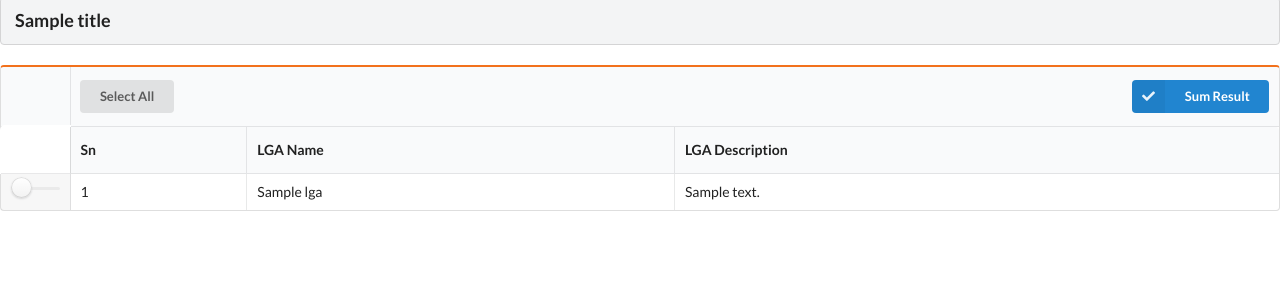
After one commit to Ademic2022/polling_unit_app, a Flask app: template web_app/templates/summed_results.html in a window 1280 px wide. The commit adds this page. Shown: the top 300 px of the page. Run offline with Flask 3, Linux system fonts and the light colour scheme; the template is opened without the code that fills it: most values are stand-ins (such as "Sample title", 1, 10 or a date in 2020); some libraries are stand-ins or nearby versions.

Commit message:
modified:   models/engine/db_connection.py 	new file:   models/lga.py 	modified:   web_app/routes.py 	new file:   web_app/static/scripts/summed_result.js 	modified:   web_app/templates/base.html 	modified:   web_app/templates/result.html 	new file:   web_app/templates/summed_results.html

```diff
--- /dev/null
+++ b/web_app/static/scripts/summed_result.js
@@ -0,0 +1,32 @@
+$(document).ready(function() {
+    // Click event for the "Select All" button
+    $('#select_all').click(function() {
+        // Check all checkboxes
+        $('.lga-checkbox').prop('checked', true);
+    });
+
+    $('#select-lgas-button').click(function() {
+        var selectedLGAs = [];
+        $('.lga-checkbox:checked').each(function() {
+            var lgaId = $(this).data('id');
+            selectedLGAs.push(lgaId);
+            console.log(selectedLGAs);
+            console.log('selectedLGAs');
+        });
+
+        // Send selectedLGAs to the Flask backend using AJAX
+        $.ajax({
+            type: 'POST',
+            url: '/summed_results',
+            data: JSON.stringify({ 'selected_lgas': selectedLGAs }),
+            contentType: 'application/json',
+            success: function(response) {
+                // Handle the response from the server
+                console.log(response);
+            },
+            error: function(error) {
+                console.error(error);
+            }
+        });
+    });
+});
--- a/web_app/templates/base.html
+++ b/web_app/templates/base.html
@@ -10,5 +10,6 @@
     {% block body %}{% endblock %}
     <script src="https://cdnjs.cloudflare.com/ajax/libs/jquery/3.7.0/jquery.min.js"></script>
     <script src="https://cdnjs.cloudflare.com/ajax/libs/semantic-ui/2.5.0/semantic.min.js"></script>
+    {% block summed_result %}{% endblock %}
 </body>
 </html>
--- a/web_app/templates/result.html
+++ b/web_app/templates/result.html
@@ -4,7 +4,7 @@
 {% block body %}
 <div class="ui container fluid">
     <h3 class="ui block header">
-        {{ title }}
+        {{ title }} ( {{ polling_unit_name }} )
     </h3>
 </div><br>
 <div class="ui container fluid">
@@ -12,7 +12,7 @@
         <thead>
             <tr>
                 <th colspan="5">
-                    {{ title }}({{ polling_unit_name }})
+                    {{ title }}
                 </th>
             </tr>
         </thead>
--- /dev/null
+++ b/web_app/templates/summed_results.html
@@ -0,0 +1,71 @@
+{% extends 'base.html' %}
+{% block title %}Home{% endblock %}
+
+{% block body %}
+<div class="ui container fluid">
+    <h3 class="ui block header">
+        {{ title }}
+    </h3>
+</div><br>
+<div class="ui container fluid">
+    <table class="ui orange compact celled definition table">
+        <thead class="full-width">
+            <tr>
+              <th></th>
+              <th colspan="4">
+                <div class="ui right floated small primary labeled icon button" id="select-lgas-button">
+                  <i class="checkmark icon"></i> Sum Result
+                </div>
+                <div class="ui small button" id="select_all">
+                  Select All
+                </div>
+              </th>
+            </tr>
+        </thead>
+        <thead>
+            <tr>
+                <th></th>
+                <th>Sn</th>
+                <th>LGA Name</th>
+                <th>LGA Description</th>
+            </tr>
+        </thead>
+        <tbody>
+            {% for lga in local_governments %}
+            <tr>
+                <td class="collapsing">
+                    <div class="ui fitted slider checkbox">
+                        <input type="checkbox" class="lga-checkbox" data-id="{{ lga.lga_id }}">
+                        <label></label>
+                    </div>
+                </td>
+                <td>{{ loop.index }}</td>
+                <td>{{ lga.lga_name }}</td>
+                <td>{{ lga.lga_description }}</td>
+            </tr>
+            {% endfor %}
+        </tbody>
+    </table>
+</div>
+{% endblock %}
+{% block summed_result %}
+<script src="{{ url_for('static', filename='scripts/summed_result.js')  }}"></script>
+{% endblock %}
+
+
+
+{% if selected_lga %}
+    <h2>Summed Results for {{ selected_lga }}</h2>
+    <table>
+        <tr>
+            <th>Party Abbreviation</th>
+            <th>Summed Score</th>
+        </tr>
+        {% for result in summed_results %}
+            <tr>
+                <td>{{ result.party_abbreviation }}</td>
+                <td>{{ result.summed_score }}</td>
+            </tr>
+        {% endfor %}
+    </table>
+{% endif %}
```
Also changed, not shown: models/engine/db_connection.py (+8 -1 lines), models/lga.py (added, +14 -0 lines), web_app/routes.py (+15 -1 lines).
